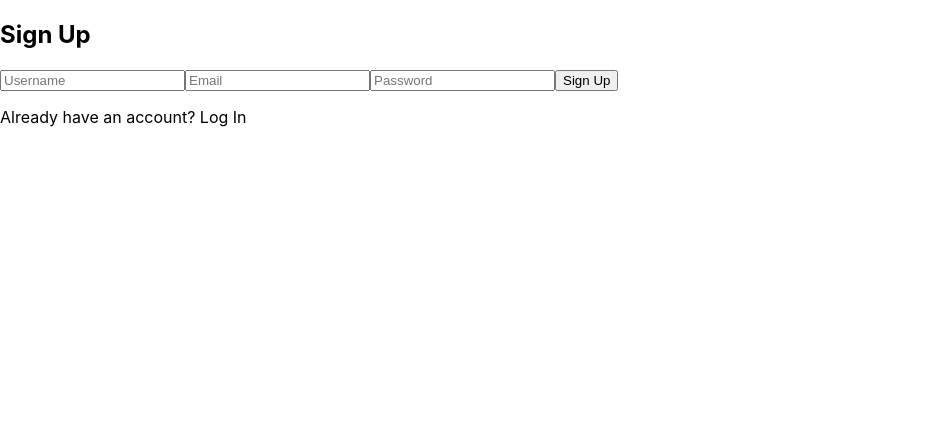
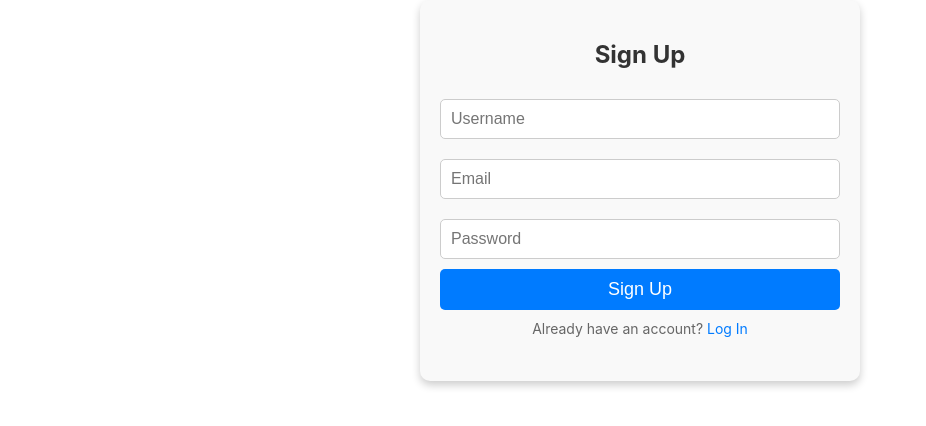
Before and after one commit to dewasedimple/Blogappfrontend, a React (Create React App) app: page /signup in a window 1280 px wide. Shown: the top 426 px of the page, without its empty margins (0-926 px from the left). Built offline with nearby package versions, Linux system fonts and the light colour scheme.

Commit message:
added Css to signup page

```diff
--- /dev/null
+++ b/src/pages/signup.css
@@ -0,0 +1,71 @@
+/* Signup Container */
+.signup-container {
+    width: 100%;
+    max-width: 400px;
+    margin: 0 auto;
+    padding: 20px;
+    background-color: #f9f9f9;
+    border-radius: 10px;
+    box-shadow: 0 4px 8px rgba(0, 0, 0, 0.2);
+    text-align: center;
+  }
+
+  /* Signup Heading */
+  .signup-heading {
+    font-size: 24px;
+    margin-bottom: 20px;
+    color: #333;
+  }
+
+  /* Signup Form */
+  .signup-form {
+    display: flex;
+    flex-direction: column;
+  }
+
+  /* Signup Input Fields */
+  .signup-input {
+    padding: 10px;
+    margin: 10px 0;
+    border: 1px solid #ccc;
+    border-radius: 5px;
+    font-size: 16px;
+  }
+
+  /* Signup Button */
+  .signup-button {
+    background-color: #007bff;
+    color: white;
+    border: none;
+    border-radius: 5px;
+    padding: 10px;
+    font-size: 18px;
+    cursor: pointer;
+  }
+
+  .signup-button:hover {
+    background-color: #0056b3;
+  }
+
+  /* Signup Paragraph */
+  .signup-p {
+    margin-top: 10px;
+    font-size: 14px;
+    color: #666;
+  }
+
+  .signup-span {
+    color: #007bff;
+    cursor: pointer;
+  }
+
+  .signup-span:hover {
+    text-decoration: underline;
+  }
+
+  /* Error Message */
+  .signup-error-message {
+    color: red;
+    margin-top: 10px;
+    font-size: 14px;
+  }
--- a/src/pages/signup.js
+++ b/src/pages/signup.js
@@ -1,7 +1,7 @@
 import React, { useState } from 'react';
 import axios from 'axios';
 import { useNavigate } from 'react-router-dom';
-//   import "./App.css";
+   import "./signup.css";
 
 
 const Signup = (props) => {
```
Also changed, not shown: 7 other files (tests, documents, lock files or other folders).
